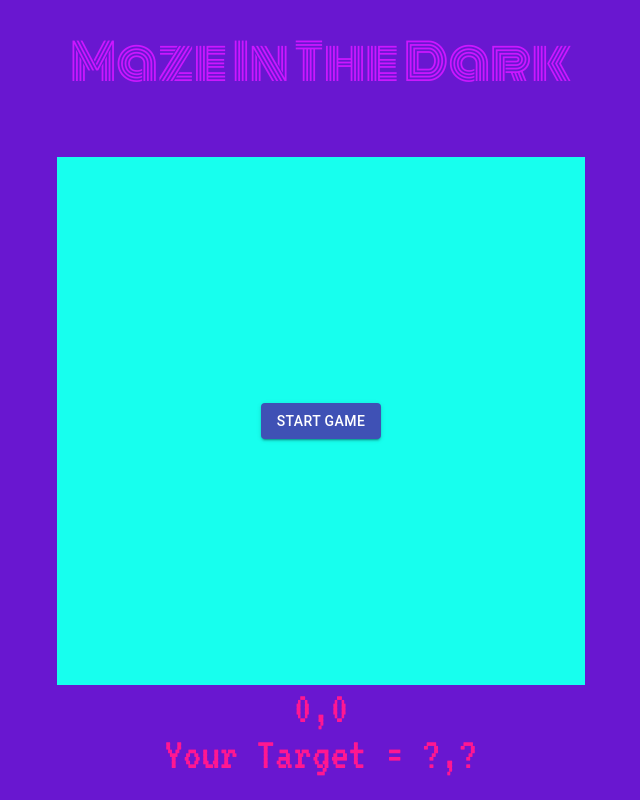
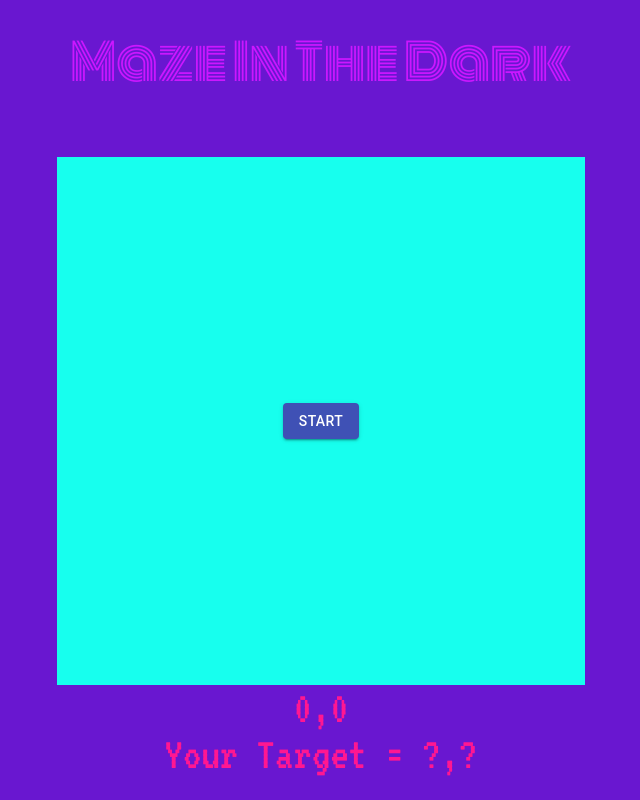
Before and after one commit to Walker-TW/Mazes, a React (Create React App) app: page / in a window 1280 px wide. Shown: the whole page, without its empty margins (319-959 px from the left). Built offline with nearby package versions, Linux system fonts and the light colour scheme.

Commit message:
Changed button message

```diff
--- a/src/Components/PointerReport/PointerReport.tsx
+++ b/src/Components/PointerReport/PointerReport.tsx
@@ -108,7 +108,7 @@ class PointerReport extends Component<{}, { x: number; y: number; warningPlaying
           color="primary"
           onClick={() => this.toggleStart()}
         >
-          Start Game
+          Start
         </Button>
         </div>
         <div className="postion-readout">
```
